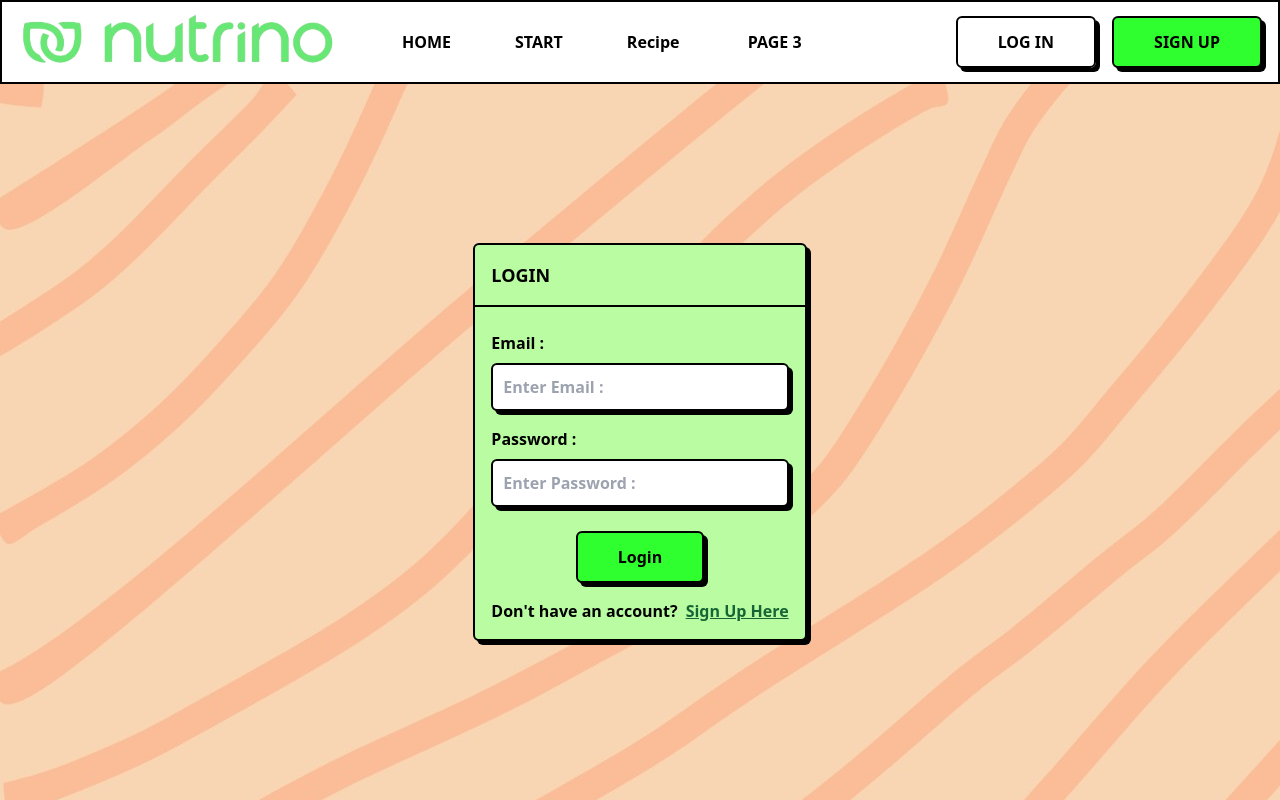
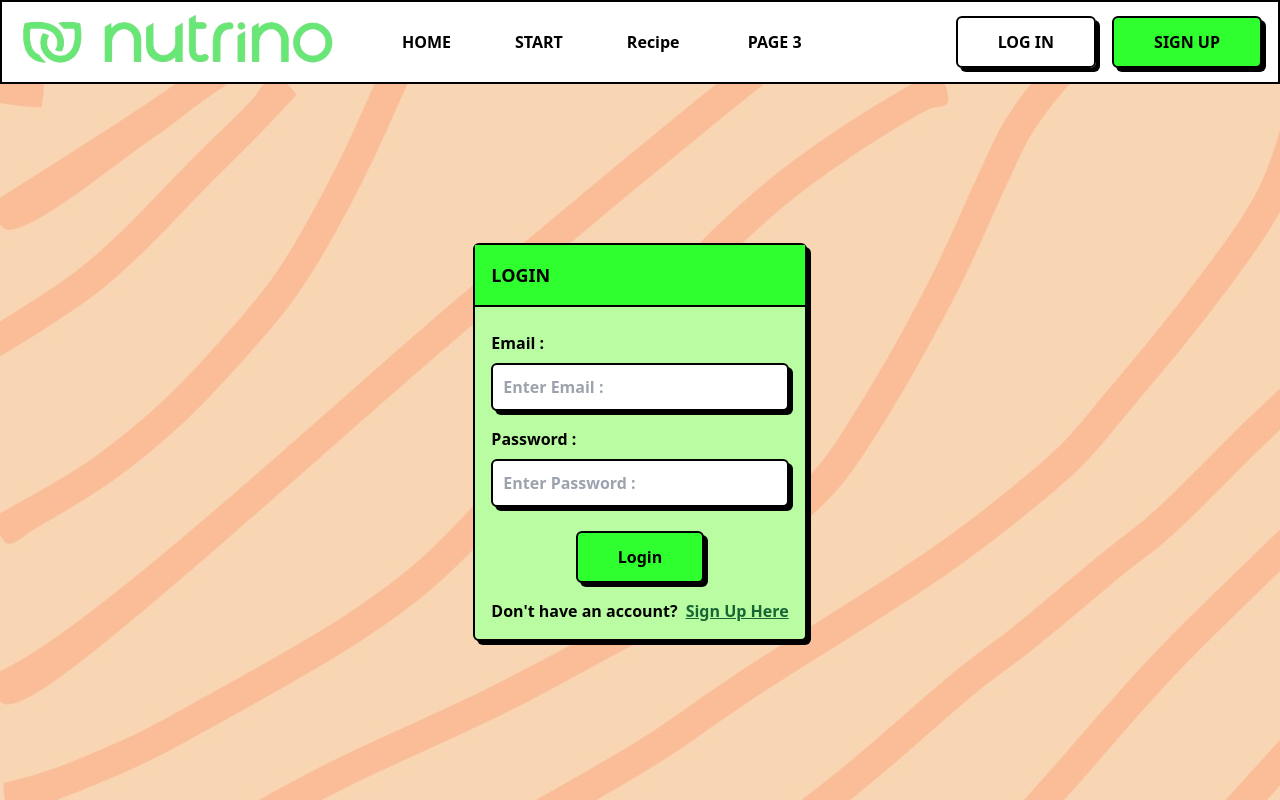
Before and after one commit to arnitdo/Nutrino, a React (Vite) app in the folder frontend/: page /login in a window 1280 px wide. Built offline with nearby package versions, Linux system fonts and the light colour scheme.

Commit message:
Update card component

```diff
--- a/frontend/src/components/Card.jsx
+++ b/frontend/src/components/Card.jsx
@@ -1,9 +1,9 @@
-export default function Card({heading, children, headingColor = "bg-lgreen"}) {
+export default function Card({heading, children, headingColor = "bg-dgreen", bgColor = "bg-lgreen"}) {
 	return (
 		<div
-			className={`rounded-md border-2 border-black ${headingColor} font-bold shadow-[4px_4px_0px_0px_rgba(0,0,0,1)]`}>
-			<div className="border-b-2 border-black p-4">
-				<h2 className="text-lg font-extrabold ">{heading}</h2>
+			className={`rounded-md border-2 border-black ${bgColor} font-bold shadow-[4px_4px_0px_0px_rgba(0,0,0,1)]`}>
+			<div className={`border-b-2 border-black p-4 ${headingColor}`}>
+				<h2 className={`text-lg font-extrabold`}>{heading}</h2>
 			</div>
 			<div className="p-4">
 				{children}
--- a/frontend/src/pages/LoginPage.jsx
+++ b/frontend/src/pages/LoginPage.jsx
@@ -47,7 +47,7 @@ export default function LoginPage() {
 			style={{backgroundImage: `url(${OrangeBG})`}}
 			className={"w-screen flex-grow flex justify-center items-center"}
 		>
-			<Card heading={"LOGIN"}>
+			<Card heading={"LOGIN"} headingColor={"bg-dgreen"}>
 				<form onSubmit={(e) => handleLogin(e)}>
 					<div className={"flex flex-col gap-2"}>
 						<p className="font-bold mt-2">Email :</p>
```
